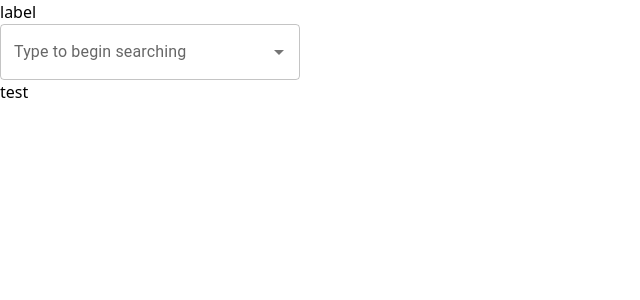
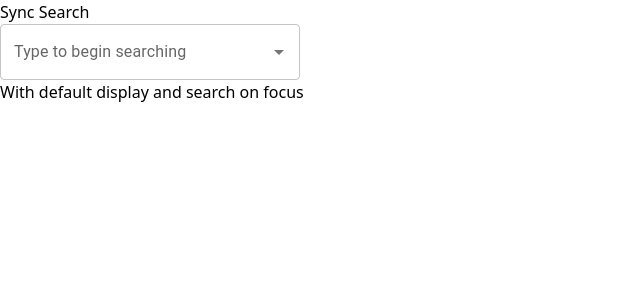
Before and after one commit to Teddies1/autocomplete-component, a React (Vite) app: page / in a window 1280 px wide. Shown: the top 300 px of the page, without its empty margins (0-640 px from the left). Built offline with nearby package versions, Linux system fonts and the light colour scheme; no server answers.

Commit message:
added description and label

```diff
--- a/src/searchbar/AutoComplete.tsx
+++ b/src/searchbar/AutoComplete.tsx
@@ -11,8 +11,8 @@ const AutoComplete = ({ setResults }: any) => {
     const [options, setOptions] = useState<Array<Object>>([]);
     const [disabled, setDisabled] = useState(false);
     const loading = !disabled && options.length === 0;
-    const description = "test";
-    const label = "label";
+    const description = "With default display and search on focus";
+    const label = "Sync Search";
 
     function sleep(duration: number): Promise<void> {
       return new Promise<void>((resolve) => {
```
